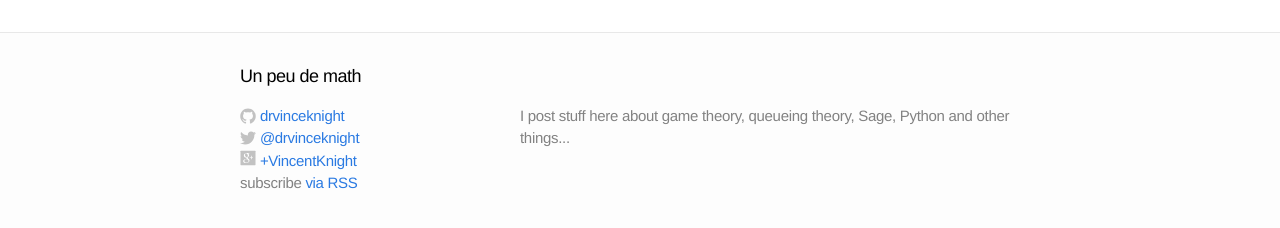
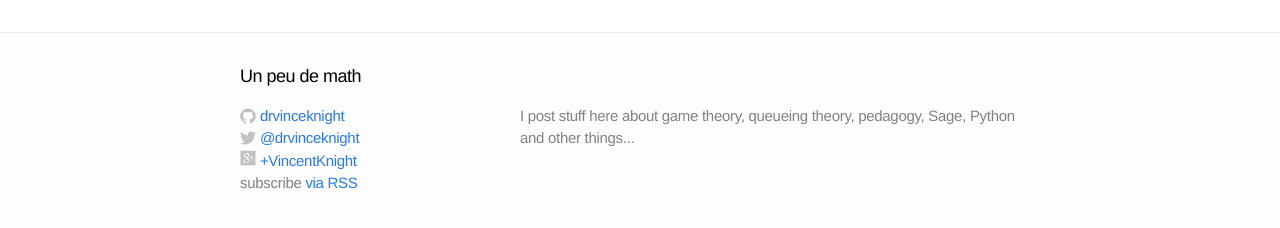
Before and after one commit to drvinceknight/unpeudemath, a Jekyll site: the page built from index.html, in a window 1280 px wide. Shown: the part 219-447 px from the top of the page. Built offline with Jekyll 4.4.1, drawn with Linux system fonts in a browser that asks for light colours.

Commit message:
Added pedagogy to my config

```diff
--- a/_config.yml
+++ b/_config.yml
@@ -1,7 +1,7 @@
 # Site settings
 title: Un peu de math
 email: vincent.knight@gmail.com
-description: "I post stuff here about game theory, queueing theory, Sage, Python and other things..."
+description: "I post stuff here about game theory, queueing theory, pedagogy, Sage, Python and other things..."
 baseurl: "/unpeudemath"
 url: "http://drvinceknight.github.io/unpeudemath/"
 github_username: "drvinceknight"
```
